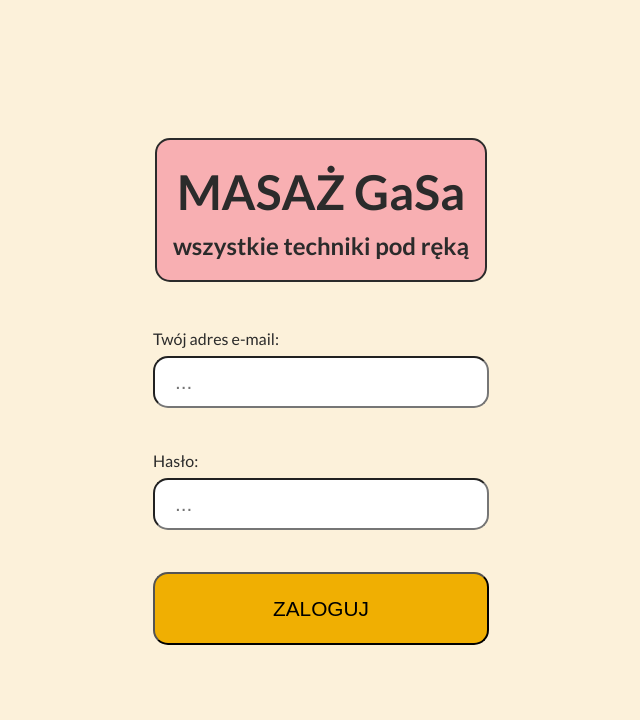
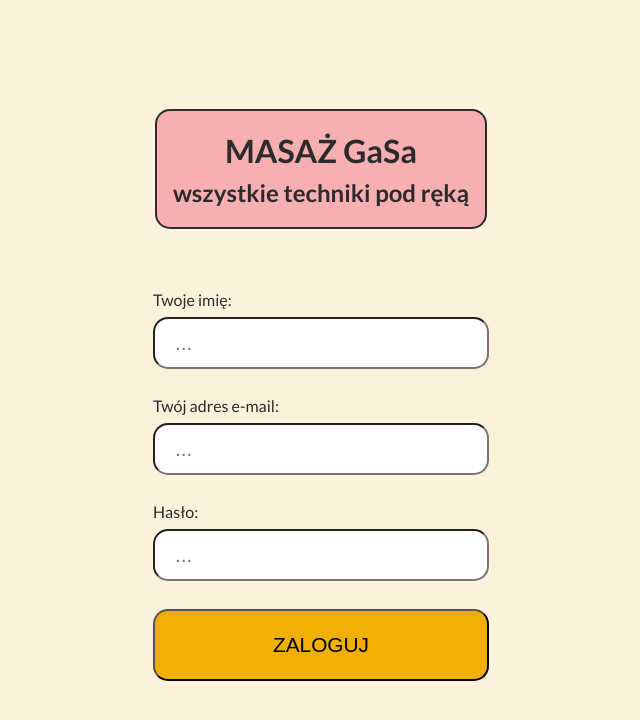
Before and after one commit to MartaKMB/gasa-web-app, a React (Create React App) app: page /login in a window 1280 px wide. Shown: the top 720 px of the page, without its empty margins (319-959 px from the left). Built offline with nearby package versions, Linux system fonts and the light colour scheme.

Commit message:
added simple validation on LoginPage and modified some styles

```diff
--- a/src/components/LoginPage/LoginPage.js
+++ b/src/components/LoginPage/LoginPage.js
@@ -2,36 +2,51 @@ import WelcomeTxtComponent from "../WelcomeTxtComponent/WelcomeTxtComponent";
 import ButtonComponent from "../ButtonComponent/ButtonComponent";
 import WrongDataMessageComponent from "../WrongDataMessageComponent/WrongDataMessageComponent";
 import { useState } from "react";
+import { useNavigate } from "react-router-dom";
 
 const PASSWORD = 'test123';
 
 const LoginPage = () => {
+    const [userNameInput, setUserNameInput] = useState('');
     const [userEmailInput, setUserEmailInput] = useState('');
     const [passwordInput, setPasswordInput] = useState('');
 
     const [isEmailValid, setIsEmailValid] = useState(true);
     const [isPasswordValid, setIsPasswordValid] = useState(true);
 
+    let navigate = useNavigate();
+
     const wrongUserNameTxt = 'to nie jest poprawny adres e-mail!';
     const wrongPasswordTxt = 'to nie jest poprawne hasło!';
 
     const handleOnSubmitLogin = e => {
         e.preventDefault();
-        console.log('ZALOGOWANY!', e);
-        console.log('INPUTY', userEmailInput, passwordInput);
 
-        passwordInput !== PASSWORD ? setIsPasswordValid(false) : console.log('HASŁO: ', passwordInput);
-        let re = /^(([^<>()\[\]\\.,;:\s@"]+(\.[^<>()\[\]\\.,;:\s@"]+)*)|(".+"))@((\[[0-9]{1,3}\.[0-9]{1,3}\.[0-9]{1,3}\.[0-9]{1,3}])|(([a-zA-Z\-0-9]+\.)+[a-zA-Z]{2,}))$/;
+        const setValidation = (email, password) => {
+            setIsEmailValid(email);
+            setIsPasswordValid(password);
+        }
 
-        re.test(userEmailInput) ? console.log('EMAIL: ', userEmailInput) : setIsEmailValid(false);
+        let emailValidator = /^(([^<>()\[\]\\.,;:\s@"]+(\.[^<>()\[\]\\.,;:\s@"]+)*)|(".+"))@((\[[0-9]{1,3}\.[0-9]{1,3}\.[0-9]{1,3}\.[0-9]{1,3}])|(([a-zA-Z\-0-9]+\.)+[a-zA-Z]{2,}))$/;
 
-        setUserEmailInput('');
-        setPasswordInput('');
+        if (passwordInput === PASSWORD && emailValidator.test(userEmailInput)) {
+            console.log('ZALOGUJ!');
+            setValidation(true, true);
+            setUserNameInput('');
+            setUserEmailInput('');
+            setPasswordInput('');
+            navigate('/dashboard');
+        } else if (passwordInput !== PASSWORD && emailValidator.test(userEmailInput)) {
+            setValidation(true, false);
+        } else if (passwordInput === PASSWORD && !emailValidator.test(userEmailInput)) {
+            setValidation(false, true);
+        } else {
+            setValidation(false, false);
+        }
     };
 
     const wrongEmailComponent = !isEmailValid ? <WrongDataMessageComponent messageTxt={wrongUserNameTxt} /> : null;
     const wrongPasswordComponent = !isPasswordValid ? <WrongDataMessageComponent messageTxt={wrongPasswordTxt} /> : null;
-
 
     return (
         <div className='login-page'>
@@ -41,13 +56,18 @@ const LoginPage = () => {
                 {wrongPasswordComponent}
                 <form className='login-page__form-section form-section' onSubmit={handleOnSubmitLogin}>
                     <div className='form-section__form-element'>
+                        <label>Twoje imię:
+                            <input type='text' id='userName' name='userName' placeholder='...' onChange={e => setUserNameInput(e.target.value)} value={userNameInput} />
+                        </label>
+                    </div>
+                    <div className='form-section__form-element'>
                         <label>Twój adres e-mail:
-                            <input type='email' id='userName' name='userName' placeholder='...' onChange={e => setUserEmailInput(e.target.value)} value={userEmailInput} />
+                            <input type='email' id='userEmail' name='userEmail' placeholder='...' onChange={e => setUserEmailInput(e.target.value)} value={userEmailInput} />
                         </label>
                     </div>
                     <div className='form-section__form-element'>
                         <label>Hasło:
-                            <input type='text' id='usersPassword' name='usersPassword' placeholder='...' onChange={e => setPasswordInput(e.target.value)} value={passwordInput} />
+                            <input type='password' id='usersPassword' name='usersPassword' placeholder='...' onChange={e => setPasswordInput(e.target.value)} value={passwordInput} />
                         </label>
                     </div>
                     <ButtonComponent name='zaloguj' handleOnClick={handleOnSubmitLogin} />
--- a/src/containers/PrivateRoute.js
+++ b/src/containers/PrivateRoute.js
@@ -1,5 +1,5 @@
 import { Navigate } from 'react-router-dom';
-const permission = false;
+const permission = true;
 
 function PrivateRoute({ children }) {
     return (
--- a/src/styles/componentsStyles/LoginPage.scss
+++ b/src/styles/componentsStyles/LoginPage.scss
@@ -17,7 +17,8 @@
             width: 100%;
 
             input[type=text],
-            input[type=email] {
+            input[type=email],
+            input[type=password] {
                 width: 100%;
                 padding: 12px 20px;
                 margin: 8px 0;
--- a/src/styles/imagesAnimations/DogHead.scss
+++ b/src/styles/imagesAnimations/DogHead.scss
@@ -1,4 +1,7 @@
 .dog-head-container {
+    width: 95%;
+    padding-bottom: 2em;
+
     &__sleeping-move {
         animation: 3s wiggle ease infinite;
     }
--- a/src/styles/variables.scss
+++ b/src/styles/variables.scss
@@ -4,7 +4,7 @@ $base-font-family: 'Lato', sans-serif;
 
 $small-font-title-size: 1.2em;
 $medium-font-title-size: 1.3em;
-$big-font-title-size: 3em;
+$big-font-title-size: 2em;
 
 $base-black-font: #2B2B2B;
 $base-yellow: #F0AF02;
@@ -56,9 +56,10 @@ $base-border-radius: 15px;
     align-items: center;
 
     &__container {
+        width: 95%;
         max-width: 400px;
-        width: 90vw;
-        height: 75vh;
+        height: 95%;
+        max-height: 700px;
         padding: .5em 2em;
         display: flex;
         flex-direction: column;
```
